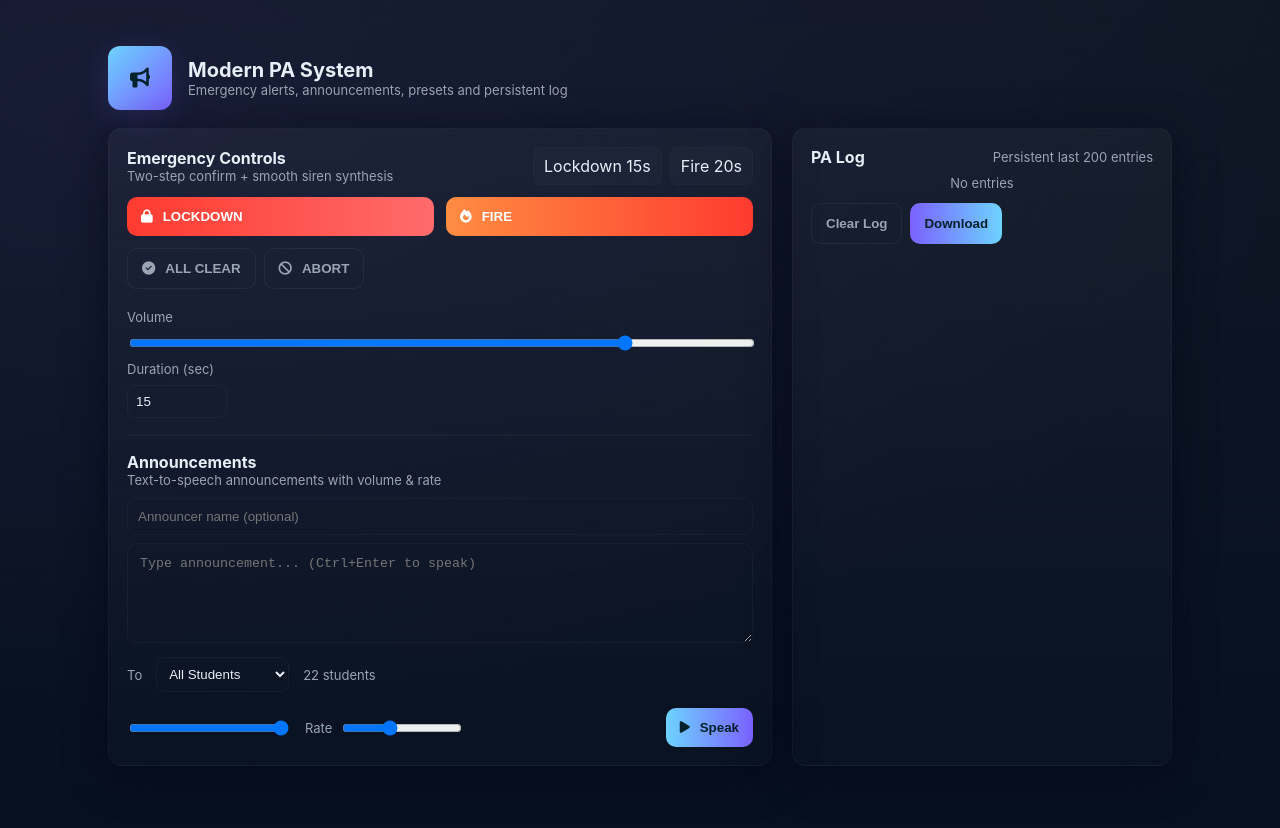
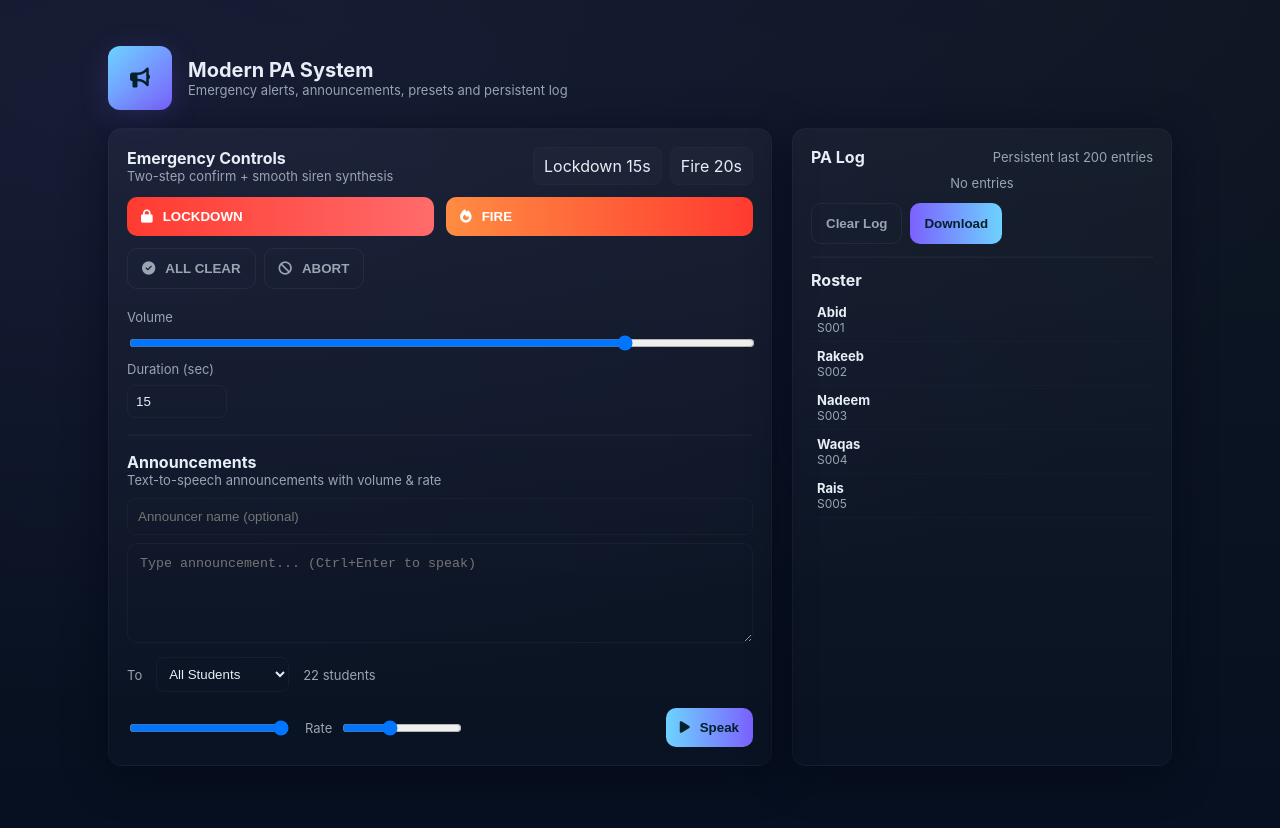
Before and after one commit to nabeel130/bromcom-2-mis-school-syterm, a website: page pa_system.html in a window 1280 px wide. Drawn offline with Linux system fonts and the light colour scheme.

Commit message:
PA: show roster panel and ensure recipient dropdown populates after DOM load

```diff
--- a/pa_system.html
+++ b/pa_system.html
@@ -131,6 +131,11 @@
         <div style="display:flex;gap:8px;margin-top:12px">
           <button class="btn btn-cancel" id="clearLogBtn">Clear Log</button>
           <button class="btn" id="downloadLogBtn" style="background:linear-gradient(90deg,#7b61ff,#6dd3ff);color:#04202a">Download</button>
+        </div>
+        <hr style="opacity:0.04;margin:12px 0">
+        <div>
+          <strong>Roster</strong>
+          <div id="paRoster" style="margin-top:8px;color:var(--muted);font-size:13px;max-height:220px;overflow:auto"></div>
         </div>
       </aside>
     </div>
@@ -344,8 +349,20 @@
       const sep = document.createElement('option'); sep.disabled = true; sep.textContent = '──────────'; sel.appendChild(sep);
       students.forEach(s=>{ const o = document.createElement('option'); o.value = s.id; o.textContent = `${s.name} (${s.id})`; sel.appendChild(o); });
       const rc = document.getElementById('rosterCount'); if(rc) rc.textContent = `${students.length} students`;
+      renderRoster();
     }
-    populateRecipientSelect();
+
+    function renderRoster(){
+      const el = document.getElementById('paRoster');
+      if(!el) return;
+      el.innerHTML = students.map(s=>`<div style="padding:6px;border-bottom:1px solid rgba(255,255,255,0.02)"><strong style="color:#e6eef6">${s.name}</strong><div style="color:var(--muted);font-size:12px">${s.id}</div></div>`).join('');
+    }
+
+    document.addEventListener('DOMContentLoaded', ()=>{
+      populateRecipientSelect();
+      renderPresets();
+      renderLog();
+    });
 
     // Log controls
     document.getElementById('clearLogBtn').addEventListener('click', ()=>{ if(confirm('Clear PA log?')){ paLog.length=0; saveLog(paLog); renderLog(); } });
```
